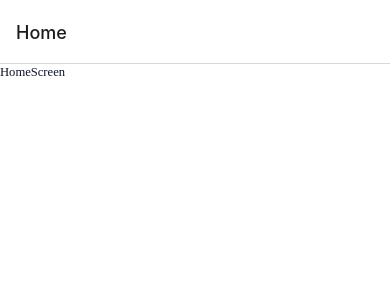
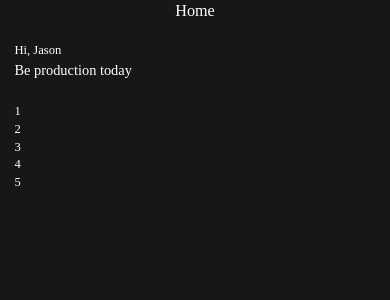
Before and after one commit to hungnguyen2809/task-manage-app, a React Native app: screen / in a window 390 px wide. Shown: the top 300 px of the page. Built offline with nearby package versions, Linux system fonts and the light colour scheme; what react-native-device-info would draw is missing.

Commit message:
update ui

```diff
--- a/src/components/AppHeader/index.tsx
+++ b/src/components/AppHeader/index.tsx
@@ -22,7 +22,7 @@ type AppHeaderProps = {
   barStyle?: StatusBarStyle;
 };
 
-const AppHeaderBar: React.FC<AppHeaderProps> = ({
+export const AppHeader: React.FC<AppHeaderProps> = ({
   title,
   showBack,
   iconLeft,
@@ -89,13 +89,11 @@ const AppHeaderBar: React.FC<AppHeaderProps> = ({
   );
 };
 
-export default AppHeaderBar;
-
 const styles = StyleSheet.create({
   container: {
     width: '100%',
     paddingBottom: scale(10),
-    backgroundColor: Colors.drakGray,
+    backgroundColor: Colors.background,
     paddingTop: DeviceUtils.hasNotch ? 0 : 10,
   },
   btnLeftContainer: {
@@ -121,7 +119,7 @@ const styles = StyleSheet.create({
   },
   titleHeader: {
     flex: 5,
-    height: 27,
+    height: scale(27),
     alignItems: 'center',
   },
   titleText: {
--- /dev/null
+++ b/src/components/Box/index.tsx
@@ -0,0 +1,39 @@
+import { Styles } from '@/constants';
+import React, { PropsWithChildren, useMemo } from 'react';
+import { View, ViewProps, ViewStyle } from 'react-native';
+
+type VariantType = 'main' | 'separator';
+type StyleVariant = { [T in VariantType]: ViewStyle };
+
+const MapVariant: StyleVariant = {
+  main: Styles.main,
+  separator: Styles.separator,
+};
+
+interface BlockProps extends ViewStyle {
+  hStack?: boolean;
+  vStack?: boolean;
+  style?: ViewStyle;
+  variant?: VariantType;
+  _props?: Omit<ViewProps, 'children' | 'style'>;
+}
+
+export const Box: React.FC<PropsWithChildren<BlockProps>> = ({
+  vStack,
+  hStack,
+  style,
+  variant,
+  children,
+  _props,
+  ...rest
+}) => {
+  const _style = useMemo(() => (variant ? MapVariant[variant] : {}), [variant]);
+
+  return (
+    <View
+      {..._props}
+      style={[vStack && { flexDirection: 'column' }, hStack && { flexDirection: 'row' }, _style, style, rest]}>
+      {children}
+    </View>
+  );
+};
--- a/src/components/Container/index.tsx
+++ b/src/components/Container/index.tsx
@@ -1,3 +1,4 @@
+import { Colors } from '@/constants';
 import React, { forwardRef } from 'react';
 import { StyleSheet, View, ViewProps } from 'react-native';
 
@@ -12,6 +13,6 @@ export const Container = forwardRef<View, ViewProps>(({ children, style, ...prop
 const styles = StyleSheet.create({
   container: {
     flex: 1,
-    backgroundColor: '#fff',
+    backgroundColor: Colors.background,
   },
 });
--- /dev/null
+++ b/src/components/Each/index.ts
@@ -0,0 +1,11 @@
+import React, { Children } from 'react';
+
+type EachProps<T> = {
+  of: T[];
+  render: (item: T, index: number) => React.ReactNode;
+};
+
+export const Each = <T>({ of, render }: EachProps<T>) => {
+  if (!Array.isArray(of) || typeof render !== 'function') return null;
+  return Children.toArray(of.map(render));
+};
--- a/src/components/TextComp/index.tsx
+++ b/src/components/TextComp/index.tsx
@@ -1,22 +1,33 @@
 import { Colors, FontSize, FontStyle, Fonts, FontsMap } from '@/constants';
 import { fontScale } from '@/utils';
 import React, { forwardRef, useMemo } from 'react';
-import { StyleSheet, Text, TextProps } from 'react-native';
+import { ColorValue, StyleSheet, Text, TextProps } from 'react-native';
 
 type TextCompProps = TextProps & {
-  children: React.ReactNode;
-  fontStyle?: FontStyle;
+  size?: number;
+  font?: FontStyle;
+  color?: ColorValue;
+  text?: React.ReactNode;
+  children?: React.ReactNode;
 };
 
-export const TextComp = forwardRef<Text, TextCompProps>(({ children, style, fontStyle = 'normal', ...props }, ref) => {
-  const fontFamily = useMemo(() => FontsMap[fontStyle], [fontStyle]);
+export const TextComp = forwardRef<Text, TextCompProps>(
+  ({ children, text, style, color = Colors.text, size = FontSize.DEFAUTL, font = 'normal', ...props }, ref) => {
+    const fontSize = useMemo(() => fontScale(size), [size]);
+    const fontFamily = useMemo(() => FontsMap[font], [font]);
+    const lineHeight = useMemo(() => fontScale(size, true), [size]);
 
-  return (
-    <Text ref={ref} style={[styles.main, { fontFamily }, style]} allowFontScaling={false} {...props}>
-      {children}
-    </Text>
-  );
-});
+    return (
+      <Text
+        ref={ref}
+        allowFontScaling={false}
+        style={[styles.main, { color, fontSize, fontFamily, lineHeight }, style]}
+        {...props}>
+        {children ?? text}
+      </Text>
+    );
+  },
+);
 
 const styles = StyleSheet.create({
   main: {
--- a/src/components/index.ts
+++ b/src/components/index.ts
@@ -1,4 +1,7 @@
+export * from './AppHeader';
+export * from './Box';
 export * from './Container';
+export * from './Each';
 export * from './ErrorBoundary';
 export * from './Separator';
 export * from './TextComp';
--- a/src/constants/Colors.ts
+++ b/src/constants/Colors.ts
@@ -1,5 +1,6 @@
 export const Colors = {
-  text: '#0E122B',
+  text: '#fff',
+  // text: '#0E122B',
   background: '#171719',
 
   white: '#fff',
--- a/src/constants/Navigation.ts
+++ b/src/constants/Navigation.ts
@@ -1,6 +1,7 @@
 import { LinkingOptions } from '@react-navigation/native';
+import { NativeStackNavigationOptions } from '@react-navigation/native-stack';
 
-export const defaultOption = {
+export const screenOptions: NativeStackNavigationOptions = {
   headerShown: false,
 };
 
--- a/src/constants/Styles.ts
+++ b/src/constants/Styles.ts
@@ -1,3 +1,26 @@
+import { scale } from '@/utils';
 import { StyleSheet } from 'react-native';
 
-export const Styles = StyleSheet.create({});
+export const Styles = StyleSheet.create({
+  main: {
+    flex: 1,
+    paddingVertical: scale(10),
+    paddingHorizontal: scale(16),
+  },
+  separator: {
+    height: scale(6),
+    marginVertical: scale(10),
+  },
+  h10: {
+    height: scale(10),
+  },
+  w10: {
+    width: scale(10),
+  },
+  mh10: {
+    marginHorizontal: scale(10),
+  },
+  mv10: {
+    marginVertical: scale(10),
+  },
+});
--- a/src/navigator/MainStack/index.tsx
+++ b/src/navigator/MainStack/index.tsx
@@ -1,4 +1,4 @@
-import { ROUTES } from '@/constants';
+import { ROUTES, screenOptions } from '@/constants';
 import HomeScreen from '@/screens/HomeScreen';
 import SettingScreen from '@/screens/SettingScreen';
 import { createNativeStackNavigator } from '@react-navigation/native-stack';
@@ -8,7 +8,7 @@ const Stack = createNativeStackNavigator();
 
 const MainStack: React.FC = () => {
   return (
-    <Stack.Navigator>
+    <Stack.Navigator screenOptions={screenOptions}>
       <Stack.Screen name={ROUTES.Home} component={HomeScreen} />
       <Stack.Screen name={ROUTES.Setting} component={SettingScreen} />
     </Stack.Navigator>
--- a/src/screens/HomeScreen/index.tsx
+++ b/src/screens/HomeScreen/index.tsx
@@ -1,10 +1,19 @@
-import { Container, TextComp } from '@/components';
+import { AppHeader, Box, Container, Each, TextComp } from '@/components';
 import React from 'react';
 
 const HomeScreen: React.FC = () => {
   return (
     <Container>
-      <TextComp>HomeScreen</TextComp>
+      <AppHeader title="Home" />
+
+      <Box variant="main">
+        <TextComp text="Hi, Jason" />
+        <TextComp size={16} font="semi" text="Be production today" />
+
+        <Box variant="separator" />
+
+        <Each of={[1, 2, 3, 4, 5]} render={(item, idx) => <TextComp key={idx} text={item} />} />
+      </Box>
     </Container>
   );
 };
```
Also changed, not shown: src/components/Block/index.tsx (deleted, +0 -24 lines), 4 other files (tests, documents, lock files or other folders).
